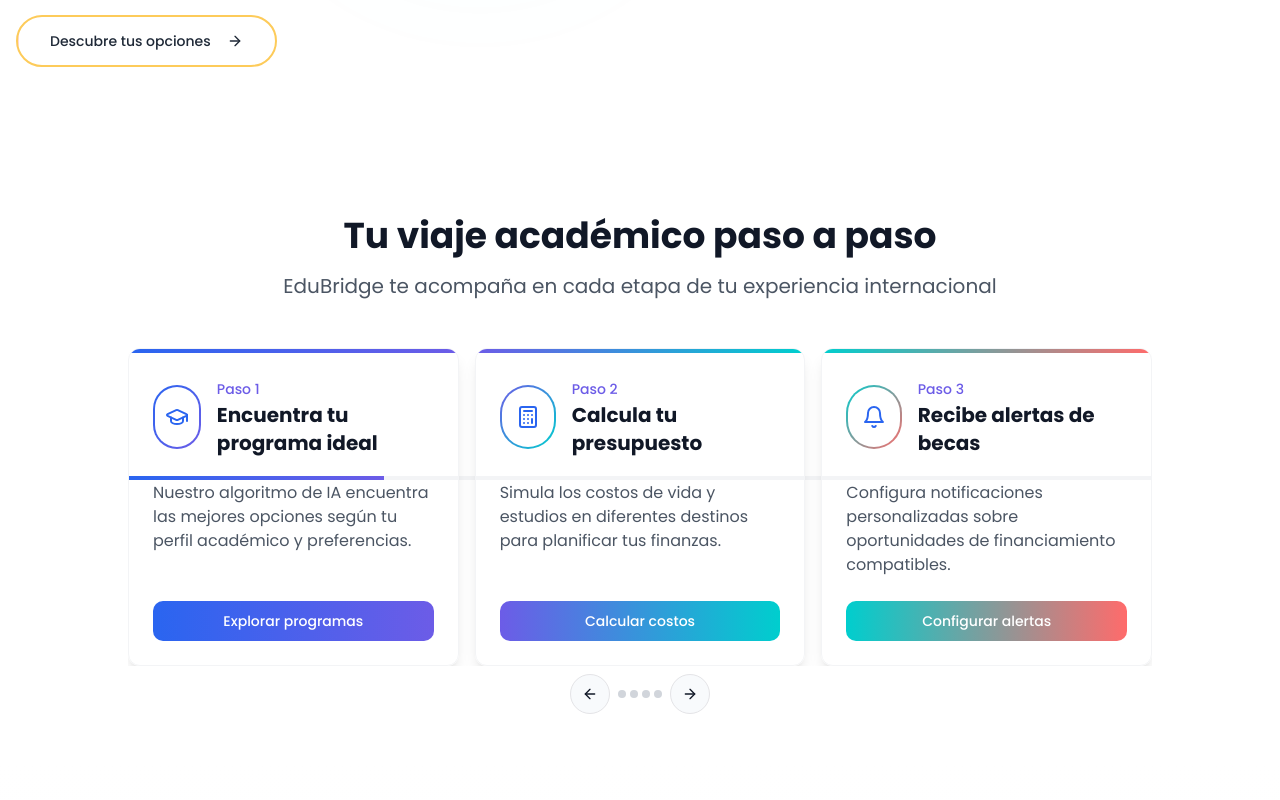
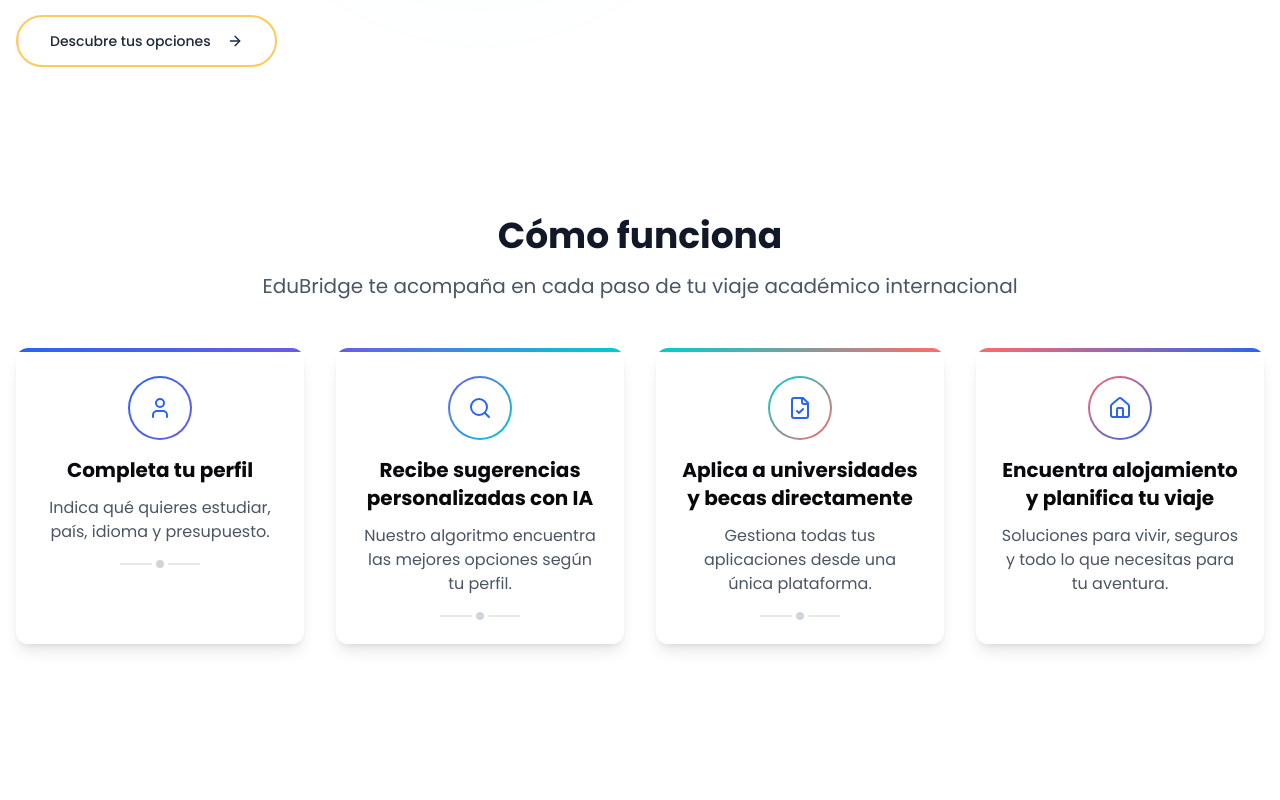
Before and after one commit to andregiraldo/edu-bridge, a React (Vite) app: page / in a window 1280 px wide. Shown: the part 560-1360 px from the top of the page. Built offline with nearby package versions, Linux system fonts and the light colour scheme.

Commit message:
Reverted to commit 90642ab36359cc5f9174d3d1defde58a1dfbe946

```diff
--- a/src/components/HowItWorksSection.tsx
+++ b/src/components/HowItWorksSection.tsx
@@ -1,14 +1,7 @@
 
 import React from 'react';
-import { GraduationCap, Calculator, Bell, House } from 'lucide-react';
-import {
-  Carousel,
-  CarouselContent,
-  CarouselItem,
-  CarouselNext,
-  CarouselPrevious
-} from "@/components/ui/carousel";
-import { Button } from "@/components/ui/button";
+import { User, Search, FileCheck, Home } from 'lucide-react';
+import { Card, CardContent } from "@/components/ui/card";
 
 const stepGradients = [
   'from-edubridge-blue to-edubridge-purple',
@@ -19,109 +12,67 @@ const stepGradients = [
 
 const steps = [
   {
-    icon: GraduationCap,
-    title: "Encuentra tu programa ideal",
-    description: "Nuestro algoritmo de IA encuentra las mejores opciones según tu perfil académico y preferencias.",
-    action: "Explorar programas",
-    url: "/recomendador"
+    icon: User,
+    title: "Completa tu perfil",
+    description: "Indica qué quieres estudiar, país, idioma y presupuesto."
   },
   {
-    icon: Calculator,
-    title: "Calcula tu presupuesto",
-    description: "Simula los costos de vida y estudios en diferentes destinos para planificar tus finanzas.",
-    action: "Calcular costos",
-    url: "#"
+    icon: Search,
+    title: "Recibe sugerencias personalizadas con IA",
+    description: "Nuestro algoritmo encuentra las mejores opciones según tu perfil."
   },
   {
-    icon: Bell,
-    title: "Recibe alertas de becas",
-    description: "Configura notificaciones personalizadas sobre oportunidades de financiamiento compatibles.",
-    action: "Configurar alertas",
-    url: "#"
+    icon: FileCheck,
+    title: "Aplica a universidades y becas directamente",
+    description: "Gestiona todas tus aplicaciones desde una única plataforma."
   },
   {
-    icon: House,
-    title: "Encuentra alojamiento",
-    description: "Explora opciones de residencias, apartamentos compartidos y coliving en tu destino.",
-    action: "Ver opciones",
-    url: "#"
+    icon: Home,
+    title: "Encuentra alojamiento y planifica tu viaje",
+    description: "Soluciones para vivir, seguros y todo lo que necesitas para tu aventura."
   }
 ];
 
 const HowItWorksSection: React.FC = () => {
   return (
-    <section id="como-funciona" className="py-16 md:py-24 bg-white overflow-hidden">
+    <section id="como-funciona" className="py-16 md:py-24 bg-white">
       <div className="container mx-auto px-4">
-        <div className="text-center mb-12">
-          <h2 className="section-title">Tu viaje académico paso a paso</h2>
-          <p className="section-subtitle">
-            EduBridge te acompaña en cada etapa de tu experiencia internacional
+        <h2 className="section-title text-center">Cómo funciona</h2>
+        <p className="section-subtitle text-center">
+          EduBridge te acompaña en cada paso de tu viaje académico internacional
         </p>
-        </div>
 
-        <div className="relative max-w-5xl mx-auto">
-          {/* Progress bar */}
-          <div className="hidden md:block absolute top-32 left-0 right-0 h-1 bg-gray-100">
-            <div className="h-full w-1/4 bg-gradient-to-r from-edubridge-blue to-edubridge-purple"></div>
-          </div>
-
-          <Carousel
-            opts={{
-              align: "start",
-              loop: true,
-            }}
-            className="w-full"
-          >
-            <CarouselContent>
+        <div className="grid grid-cols-1 sm:grid-cols-2 lg:grid-cols-4 gap-8 mt-12">
           {steps.map((step, index) => (
-                <CarouselItem key={index} className="md:basis-1/2 lg:basis-1/3 pl-4">
-                  <div
-                    className="rounded-xl border border-gray-100 shadow-lg hover:shadow-xl transition-all duration-500 overflow-hidden group h-full flex flex-col"
+            <Card
+              key={index}
+              className="border-0 shadow-lg hover:shadow-xl group transition-all duration-300 hover:-translate-y-1 overflow-hidden"
             >
               {/* Top gradient border */}
               <div className={`h-1 w-full bg-gradient-to-r ${stepGradients[index % stepGradients.length]}`}></div>
 
-                    <div className="p-6 flex flex-col h-full">
-                      <div className="mb-6 flex items-center">
-                        <div className={`w-16 h-16 rounded-full bg-gradient-to-br ${stepGradients[index % stepGradients.length]} p-0.5 group-hover:scale-110 transition-transform duration-300`}>
+              <CardContent className="p-6">
+                <div className="flex flex-col items-center text-center">
+                  <div className={`w-16 h-16 rounded-full bg-gradient-to-br ${stepGradients[index % stepGradients.length]} p-0.5 mb-4 group-hover:scale-110 transition-transform duration-300`}>
                     <div className="w-full h-full rounded-full bg-white flex items-center justify-center">
-                            <step.icon className="text-edubridge-blue" size={24} />
+                      <step.icon className={`text-edubridge-blue`} size={24} />
                     </div>
                   </div>
 
-                        <div className="ml-4">
-                          <span className="text-sm font-medium text-edubridge-purple">Paso {index + 1}</span>
-                          <h3 className="text-xl font-bold">{step.title}</h3>
+                  <h3 className="text-xl font-bold mb-3">{step.title}</h3>
+                  <p className="text-gray-600">{step.description}</p>
+
+                  {index < steps.length - 1 && (
+                    <div className="hidden lg:flex items-center justify-center mt-4">
+                      <div className="w-8 h-0.5 bg-gray-200"></div>
+                      <div className="w-2 h-2 rounded-full bg-gray-300 mx-1 group-hover:bg-edubridge-blue transition-colors duration-300"></div>
+                      <div className="w-8 h-0.5 bg-gray-200"></div>
                     </div>
+                  )}
                 </div>
-
-                      <p className="text-gray-600 mb-6 flex-grow">{step.description}</p>
-
-                      <Button
-                        className={`bg-gradient-to-r ${stepGradients[index % stepGradients.length]} text-white hover:opacity-90 w-full group-hover:scale-105 transition-transform duration-300`}
-                        asChild
-                      >
-                        <a href={step.url}>{step.action}</a>
-                      </Button>
-                    </div>
-                  </div>
-                </CarouselItem>
+              </CardContent>
+            </Card>
           ))}
-            </CarouselContent>
-
-            <div className="absolute -bottom-12 left-0 right-0 flex items-center justify-center gap-2 mt-8">
-              <CarouselPrevious className="static translate-y-0 h-10 w-10" />
-              <div className="flex gap-1">
-                {steps.map((_, index) => (
-                  <div
-                    key={index}
-                    className={`w-2 h-2 rounded-full bg-gray-300 transition-all duration-300 hover:bg-edubridge-blue`}
-                  />
-                ))}
-              </div>
-              <CarouselNext className="static translate-y-0 h-10 w-10" />
-            </div>
-          </Carousel>
         </div>
       </div>
     </section>
```
Lines whose indentation alone changed are shown as unchanged.
